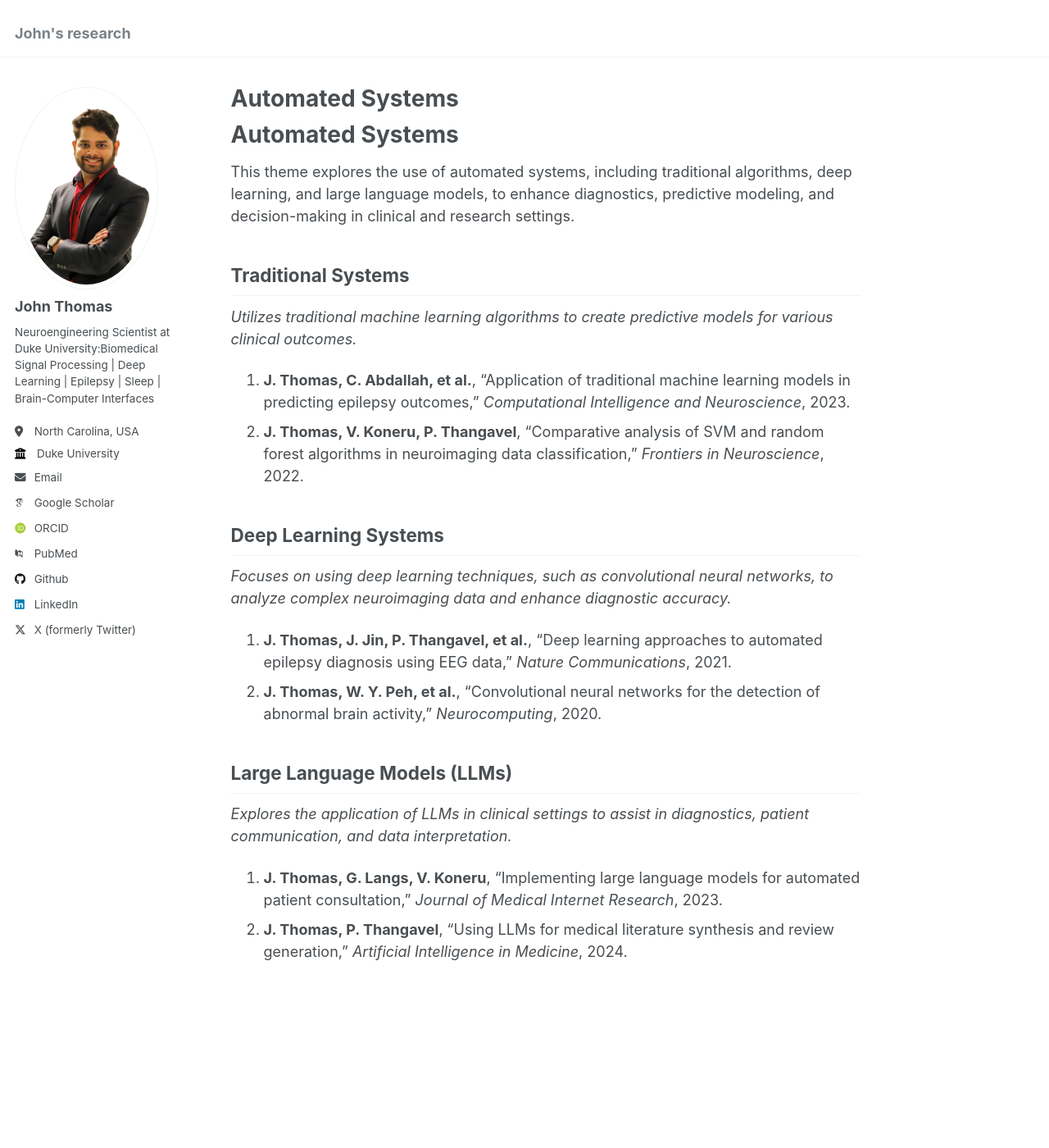
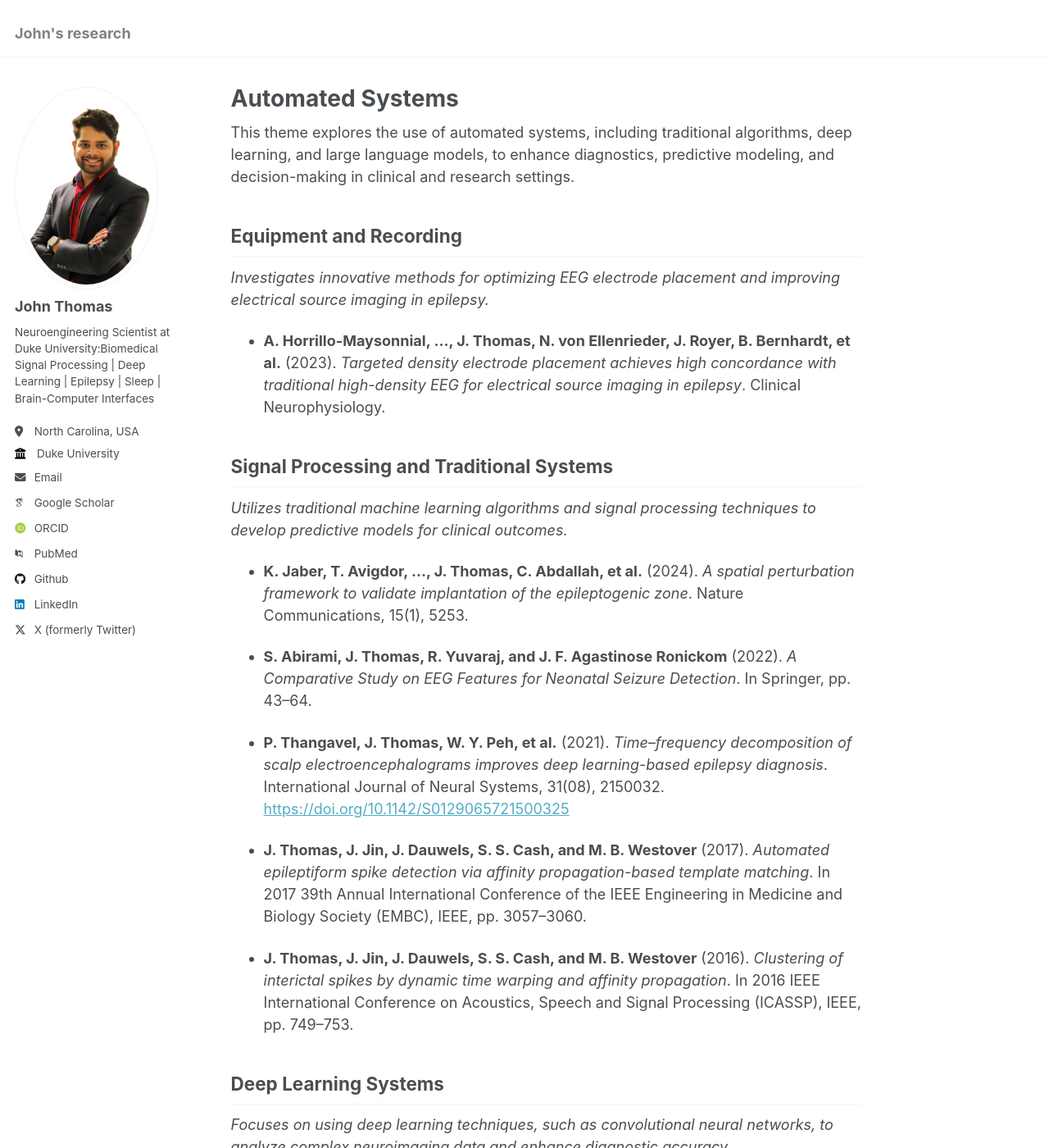
Before and after one commit to johnthomasphd/johnthomasphd.github.io, a Jekyll site: the page built from _pages/about_page_3.md, in a window 1280 px wide and 1400 px high. Shown: the whole window at 82% size. Built offline with Jekyll 4.4.1, drawn with Linux system fonts in a browser that asks for light colours; some web fonts are replaced; some of the changed text lies outside the part shown.

Commit message:
Update about_page_3.md

```diff
--- a/_pages/about_page_3.md
+++ b/_pages/about_page_3.md
@@ -4,27 +4,38 @@
 author_profile: true
 ---
 
-# Automated Systems
-
 This theme explores the use of automated systems, including traditional algorithms, deep learning, and large language models, to enhance diagnostics, predictive modeling, and decision-making in clinical and research settings.
 
-## Traditional Systems
+## Equipment and Recording
 
-*Utilizes traditional machine learning algorithms to create predictive models for various clinical outcomes.*
+*Investigates innovative methods for optimizing EEG electrode placement and improving electrical source imaging in epilepsy.*
 
-1. **J. Thomas, C. Abdallah, et al.**, “Application of traditional machine learning models in predicting epilepsy outcomes,” *Computational Intelligence and Neuroscience*, 2023.
-2. **J. Thomas, V. Koneru, P. Thangavel**, “Comparative analysis of SVM and random forest algorithms in neuroimaging data classification,” *Frontiers in Neuroscience*, 2022.
+- **A. Horrillo-Maysonnial, ..., J. Thomas, N. von Ellenrieder, J. Royer, B. Bernhardt, et al.** (2023). *Targeted density electrode placement achieves high concordance with traditional high-density EEG for electrical source imaging in epilepsy*. Clinical Neurophysiology.
+
+## Signal Processing and Traditional Systems
+
+*Utilizes traditional machine learning algorithms and signal processing techniques to develop predictive models for clinical outcomes.*
+
+- **K. Jaber, T. Avigdor, ..., J. Thomas, C. Abdallah, et al.** (2024). *A spatial perturbation framework to validate implantation of the epileptogenic zone*. Nature Communications, 15(1), 5253.
+
+- **S. Abirami, J. Thomas, R. Yuvaraj, and J. F. Agastinose Ronickom** (2022). *A Comparative Study on EEG Features for Neonatal Seizure Detection*. In Springer, pp. 43–64.
+
+- **P. Thangavel, J. Thomas, W. Y. Peh, et al.** (2021). *Time–frequency decomposition of scalp electroencephalograms improves deep learning-based epilepsy diagnosis*. International Journal of Neural Systems, 31(08), 2150032. [https://doi.org/10.1142/S0129065721500325](https://doi.org/10.1142/S0129065721500325)
+
+- **J. Thomas, J. Jin, J. Dauwels, S. S. Cash, and M. B. Westover** (2017). *Automated epileptiform spike detection via affinity propagation-based template matching*. In 2017 39th Annual International Conference of the IEEE Engineering in Medicine and Biology Society (EMBC), IEEE, pp. 3057–3060.
+
+- **J. Thomas, J. Jin, J. Dauwels, S. S. Cash, and M. B. Westover** (2016). *Clustering of interictal spikes by dynamic time warping and affinity propagation*. In 2016 IEEE International Conference on Acoustics, Speech and Signal Processing (ICASSP), IEEE, pp. 749–753.
 
 ## Deep Learning Systems
 
 *Focuses on using deep learning techniques, such as convolutional neural networks, to analyze complex neuroimaging data and enhance diagnostic accuracy.*
 
-1. **J. Thomas, J. Jin, P. Thangavel, et al.**, “Deep learning approaches to automated epilepsy diagnosis using EEG data,” *Nature Communications*, 2021.
-2. **J. Thomas, W. Y. Peh, et al.**, “Convolutional neural networks for the detection of abnormal brain activity,” *Neurocomputing*, 2020.
+- **W. Y. Peh, P. Thangavel, Y. Yao, J. Thomas, Y.-L. Tan, and J. Dauwels** (2023). *Six-center assessment of CNN-transformer with belief matching loss for patient-independent seizure detection in EEG*. International Journal of Neural Systems, 33(03), 2350012. [https://www.worldscientific.com/doi/abs/10.1142/S0129065723500120](https://www.worldscientific.com/doi/abs/10.1142/S0129065723500120)
 
-## Large Language Models (LLMs)
+- **W. Y. Peh, J. Thomas, E. Bagheri, et al.** (2021). *Multi-center validation study of automated classification of pathological slowing in adult scalp electroencephalograms via frequency features*. International Journal of Neural Systems, 31(06), 2150016. [https://doi.org/10.1142/S0129065721500167](https://doi.org/10.1142/S0129065721500167)
 
-*Explores the application of LLMs in clinical settings to assist in diagnostics, patient communication, and data interpretation.*
+- **T. Prasanth, J. Thomas, R. Yuvaraj, et al.** (2020). *Deep learning for interictal epileptiform spike detection from scalp EEG frequency sub bands*. In 2020 42nd Annual International Conference of the IEEE Engineering in Medicine & Biology Society (EMBC), IEEE, pp. 3703–3706.
 
-1. **J. Thomas, G. Langs, V. Koneru**, “Implementing large language models for automated patient consultation,” *Journal of Medical Internet Research*, 2023.
-2. **J. Thomas, P. Thangavel**, “Using LLMs for medical literature synthesis and review generation,” *Artificial Intelligence in Medicine*, 2024.
+- **J. Thomas, L. Comoretto, J. Jin, J. Dauwels, S. S. Cash, and M. B. Westover** (2018). *EEG classification via convolutional neural network-based interictal epileptiform event detection*. In 2018 40th Annual International Conference of the IEEE Engineering in Medicine and Biology Society (EMBC), IEEE, pp. 3148–3151.
+
+- **R. Yuvaraj, J. Thomas, T. Kluge, and J. Dauwels** (2018). *A deep learning scheme for automatic seizure detection f
```
